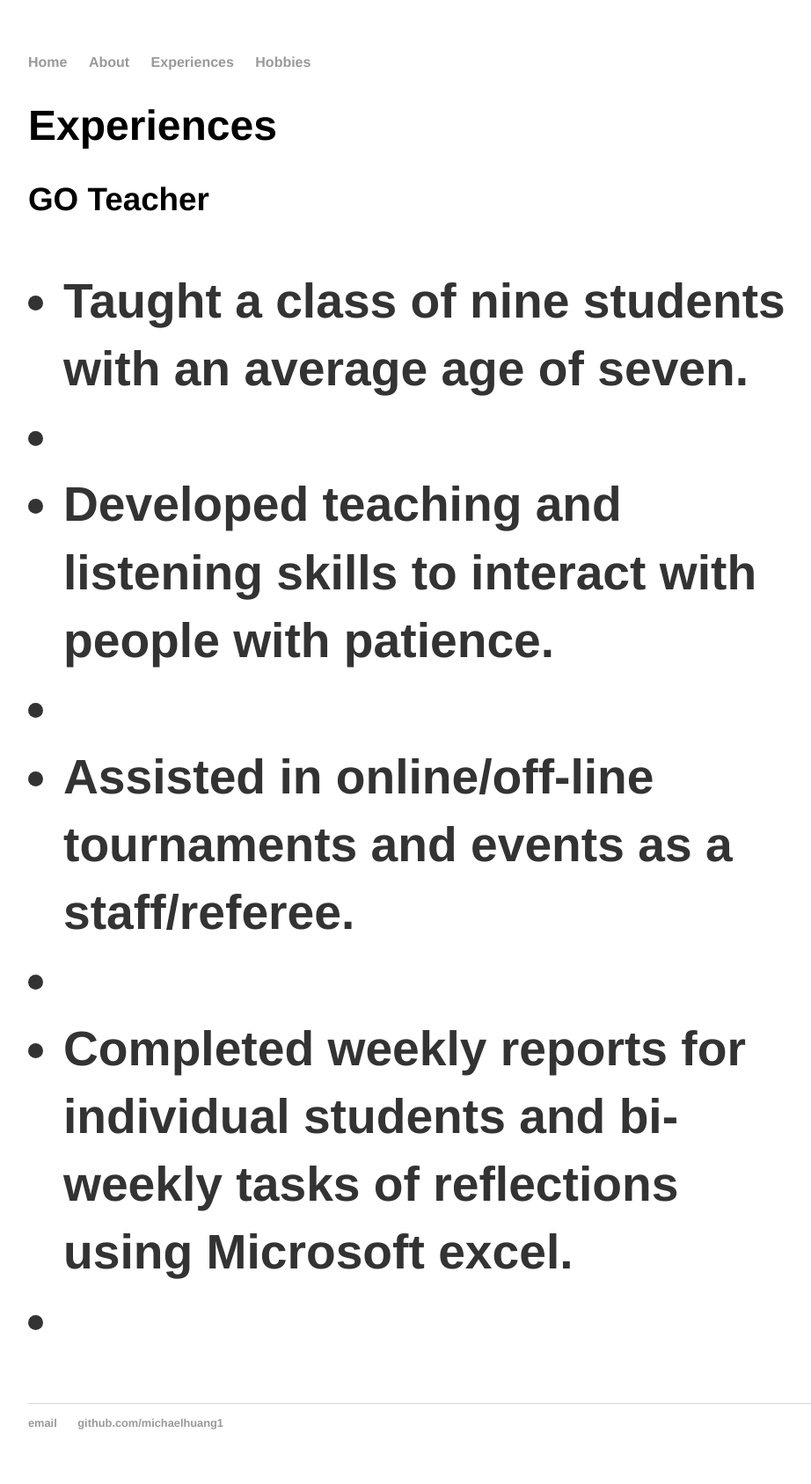
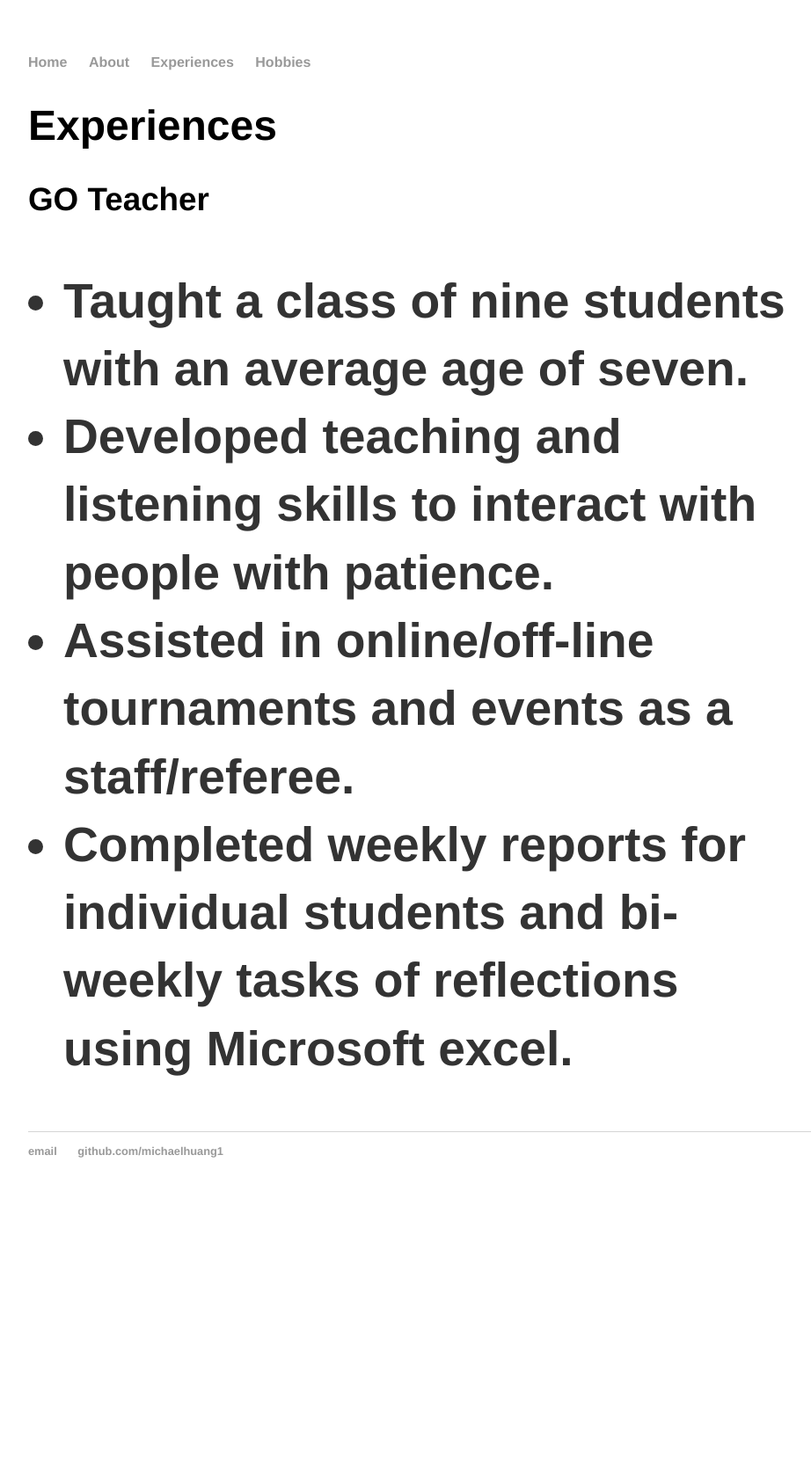
Before and after one commit to michaelhuang1/michaelhuang1.github.io, a Jekyll site: the page built from experiences/index.html, in a window 1280 px wide. Shown: the whole page at 88% size, without its empty margins (160-1082 px from the left). Built offline with Jekyll 4.4.1, drawn with Linux system fonts in a browser that asks for light colours; after the commit the page ends 1378 px from its top, so only the background shows below that.

```diff
--- a/experiences/index.html
+++ b/experiences/index.html
@@ -7,8 +7,8 @@ title: Michael Huang's experiences
 
 <h3>GO Teacher<h3/>
 <ul>
-	<li>Taught a class of nine students with an average age of seven.<li/>
-	<li>Developed teaching and listening skills to interact with people with patience.<li/>
-	<li>Assisted in online/off-line tournaments and events as a staff/referee.<li/>
-	<li>Completed weekly reports for individual students and bi-weekly tasks of reflections using Microsoft excel. <li/>
+	<li>Taught a class of nine students with an average age of seven.</li>
+	<li>Developed teaching and listening skills to interact with people with patience.</li>
+	<li>Assisted in online/off-line tournaments and events as a staff/referee.</li>
+	<li>Completed weekly reports for individual students and bi-weekly tasks of reflections using Microsoft excel. </li>
 </ul>
```
